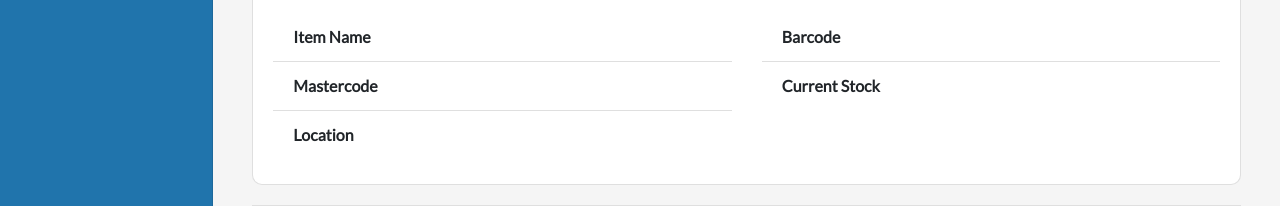
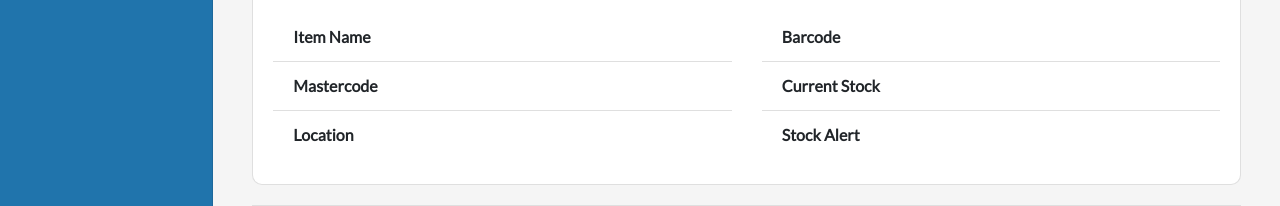
Before and after one commit to Summersby95/meade-maintenance-app, a Django app: template stocks/templates/stocks/stock_item_details.html in a window 1280 px wide. Shown: the part 177-383 px from the top of the page. Run offline with Django 3.2, Linux system fonts and the light colour scheme; the template is opened without the code that fills it, so the values that code supplies are empty; some libraries are stand-ins or nearby versions.

Commit message:
fix: add stock alert to list

```diff
--- a/stocks/templates/stocks/stock_item_details.html
+++ b/stocks/templates/stocks/stock_item_details.html
@@ -34,6 +34,10 @@
                             <li class="list-group-item">
                                 <b>Current Stock</b>
                                 <span class="float-right">{{ item.get_current_stock }}</span>
+                            </li>
+                            <li class="list-group-item">
+                                <b>Stock Alert</b>
+                                <span class="float-right">{{ item.stock_alert }}</span>
                             </li>
                         </ul>
                     </div>
```
